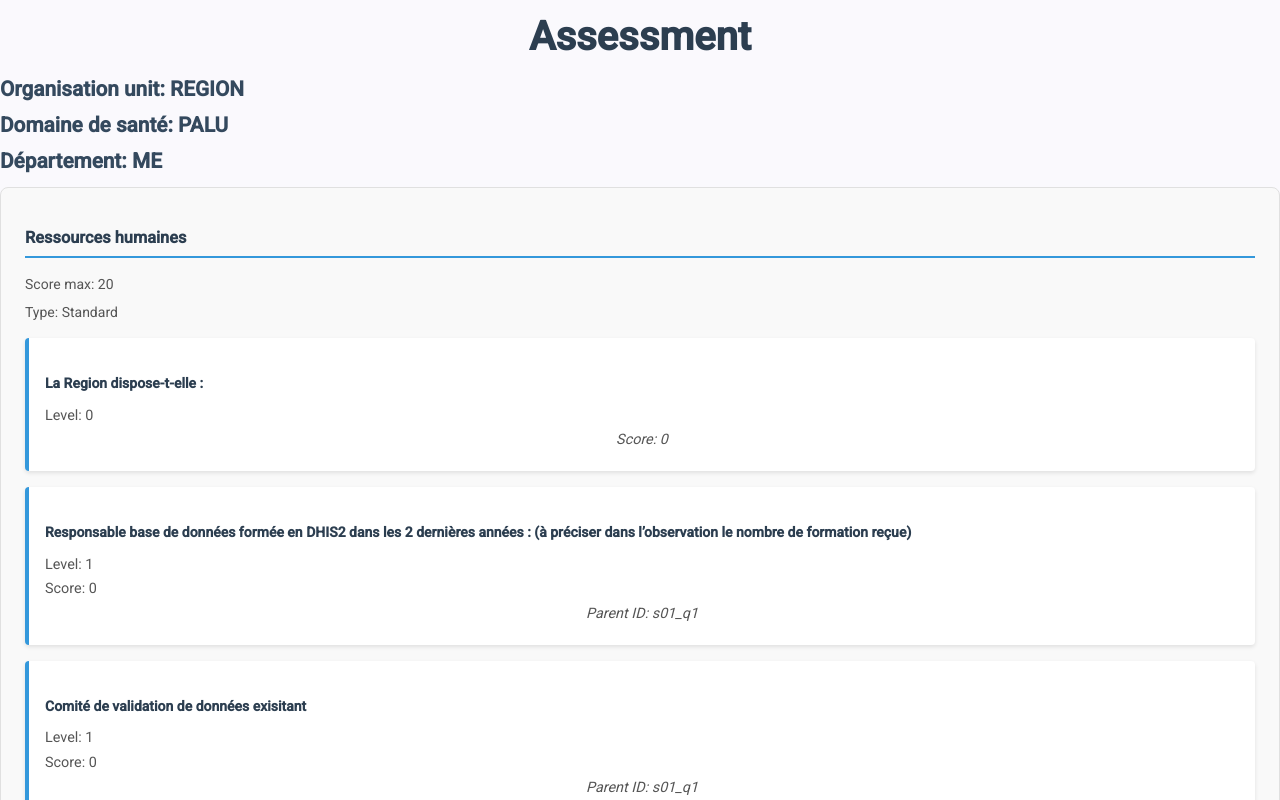
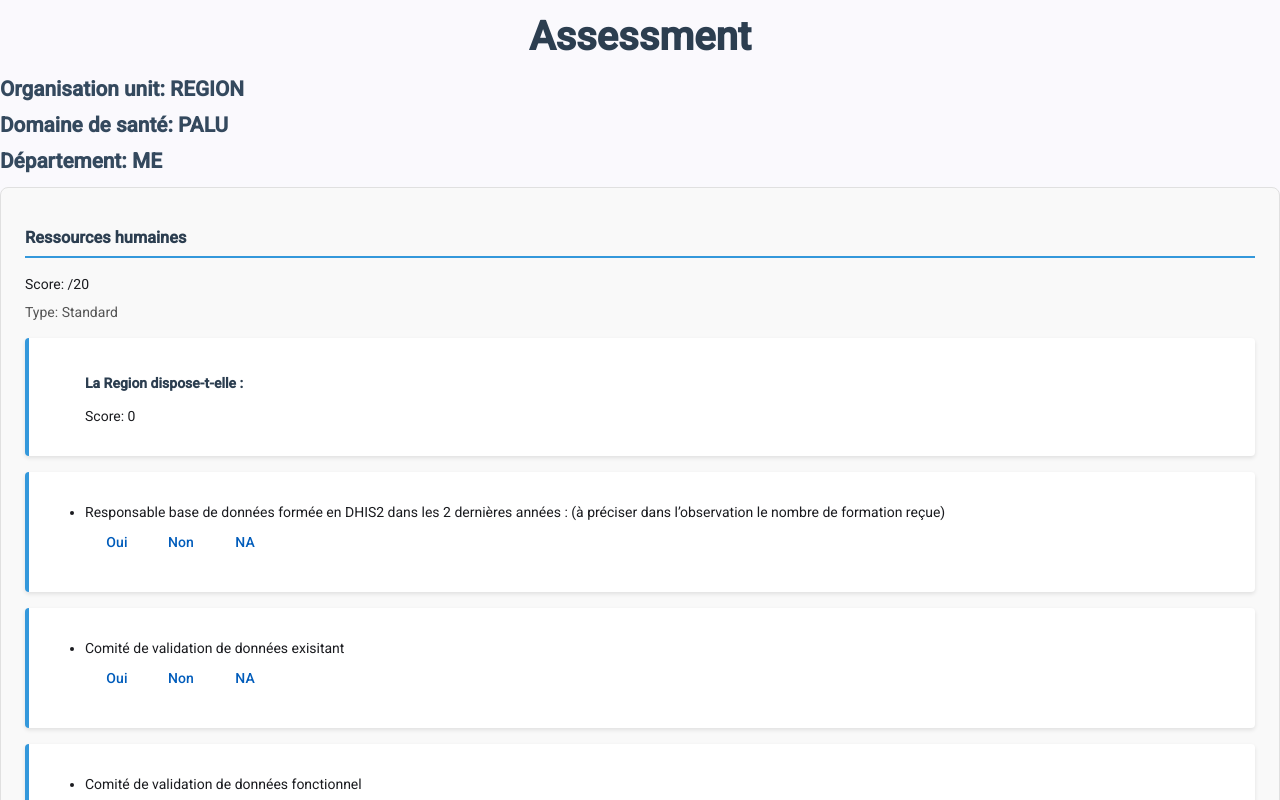
Before and after one commit to Davida-Natolotra/ng-quiz, an Angular app: page /assessment in a window 1280 px wide. Shown: the top 800 px of the page. Built offline with nearby package versions, Linux system fonts and the light colour scheme.

Commit message:
Progress Template

```diff
--- a/src/app/components/spt-assessment/spt-assessment.html
+++ b/src/app/components/spt-assessment/spt-assessment.html
@@ -1,23 +1,28 @@
 <h1>Assessment</h1>
-<h2>Organisation unit: {{ou}}</h2>
-<h2>Domaine de santé: {{health_area}}</h2>
-<h2>Département: {{department}}</h2>
+<h2>Organisation unit: {{ ou }}</h2>
+<h2>Domaine de santé: {{ health_area }}</h2>
+<h2>Département: {{ department }}</h2>
 
 @if (sections) { @for(section of sections; track section.id) {
 <div class="section">
-  <h3>{{section.title}}</h3>
-  <p>Score max: {{section.maxScore}}</p>
+  <h3>{{ section.title }}</h3>
+  <span>Score: {{ section.score }}/{{ section.maxScore }}</span>
 
   @if (isStandardSection(section)) {
   <p>Type: Standard</p>
   @for(question of getStandardQuestions(section); track question.id) {
   <div class="question">
-    <h4>{{question.subject}}</h4>
-    <p>Level: {{question.level}}</p>
-    <p>Score: {{question.score}}</p>
-    @if (question.parentId) {
-    <p>Parent ID: {{question.parentId}}</p>
-    }
+    <ul>
+      @if(question.level == 0){
+      <h4>{{ question.subject }}</h4>
+      <span> Score: {{ question.score }}</span>
+      } @else {
+      <li>{{ question.subject }}</li>
+      <button mat-button>Oui</button>
+      <button mat-button>Non</button>
+      <button mat-button>NA</button>
+      }
+    </ul>
   </div>
   } } @else if (isDQSection(section)) {
   <p>Type: Data Quality</p>
@@ -26,27 +31,27 @@
     <h4>Data Quality Assessment</h4>
     @for(subsection of question.subsections; track subsection.id) {
     <div class="subsection">
-      <h5>{{subsection.instruction}}</h5>
+      <h5>{{ subsection.instruction }}</h5>
       @for(evaluation of subsection.questions; track evaluation.evaluationTopic) {
       <div class="evaluation">
-        <h6>{{evaluation.evaluationTopic}}</h6>
+        <h6>{{ evaluation.evaluationTopic }}</h6>
         @for(entry of evaluation.monthlyEntries; track entry.id) {
         <div class="monthly-entry">
           <div class="entry-header">
-            <strong>{{entry.month}}</strong> - Answer: {{entry.answer}}
+            <strong>{{ entry.month }}</strong> - Answer: {{ entry.answer }}
           </div>
           @if (entry.elements && entry.elements.length > 0) {
           <div class="data-elements">
             <h6>Data Elements:</h6>
             @for(element of entry.elements; track element.id) {
-            <div class="element">{{element.name}}: {{element.data}}</div>
+            <div class="element">{{ element.name }}: {{ element.data }}</div>
             }
           </div>
           } @if (entry.evals && entry.evals.length > 0) {
           <div class="evaluations">
             <h6>Evaluations:</h6>
             @for(eval of entry.evals; track eval.id) {
-            <div class="eval">{{eval.name}}: {{eval.score}}</div>
+            <div class="eval">{{ eval.name }}: {{ eval.score }}</div>
             }
           </div>
           }
--- a/src/app/components/spt-assessment/spt-assessment.ts
+++ b/src/app/components/spt-assessment/spt-assessment.ts
@@ -4,10 +4,11 @@ import { ActivatedRoute } from '@angular/router';
 import { CurrAssmt } from '../../services/curr-assmt';
 import { Checklist } from '../../services/checklist';
 import { Section, StdQuestion, DQQuestion } from '../../models/spt.interface';
+import { MatButtonModule } from '@angular/material/button';
 
 @Component({
   selector: 'app-spt-assessment',
-  imports: [CommonModule],
+  imports: [CommonModule, MatButtonModule],
   templateUrl: './spt-assessment.html',
   styleUrl: './spt-assessment.css',
 })
@@ -22,7 +23,7 @@ export class SptAssessment implements OnInit {
   constructor(
     private CurAssmtService: CurrAssmt,
     private ChecklistService: Checklist,
-    private route: ActivatedRoute,
+    private route: ActivatedRoute
   ) {}
 
   ngOnInit(): void {
--- a/src/app/models/spt.interface.ts
+++ b/src/app/models/spt.interface.ts
@@ -12,6 +12,7 @@ export interface Section {
   id: string;
   title: string;
   maxScore: number;
+  score?: number;
   type: 'standard' | 'dq';
   questions: StdQuestion[] | DQQuestion[];
 }
```
